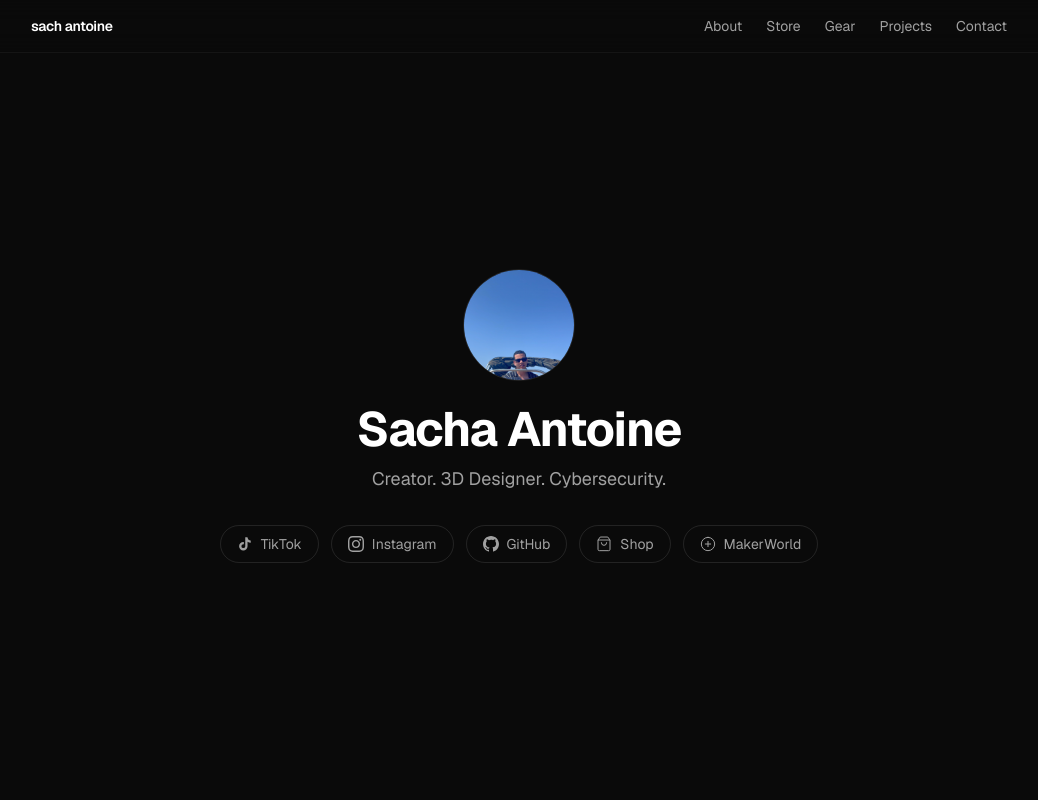
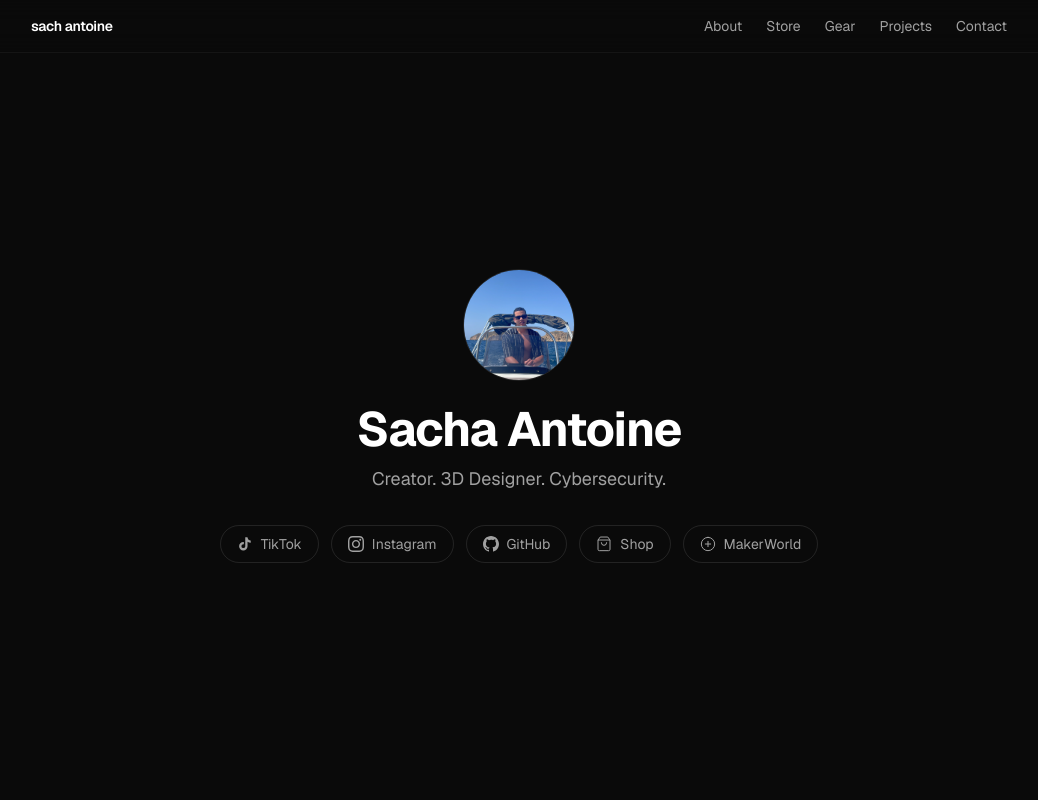
Before and after one commit to sachantoine/sachantoine.com, a Next.js app: page / in a window 1280 px wide. Shown: the top 800 px of the page, without its empty margins (121-1159 px from the left). Built offline with nearby package versions, Linux system fonts and the light colour scheme.

Commit message:
Center profile picture crop

```diff
--- a/components/Hero.tsx
+++ b/components/Hero.tsx
@@ -22,7 +22,7 @@ export default function Hero() {
           alt="Sach Antoine"
           fill
           sizes="112px"
-          className="object-cover object-top"
+          className="object-cover object-center"
           priority
         />
       </div>
```
